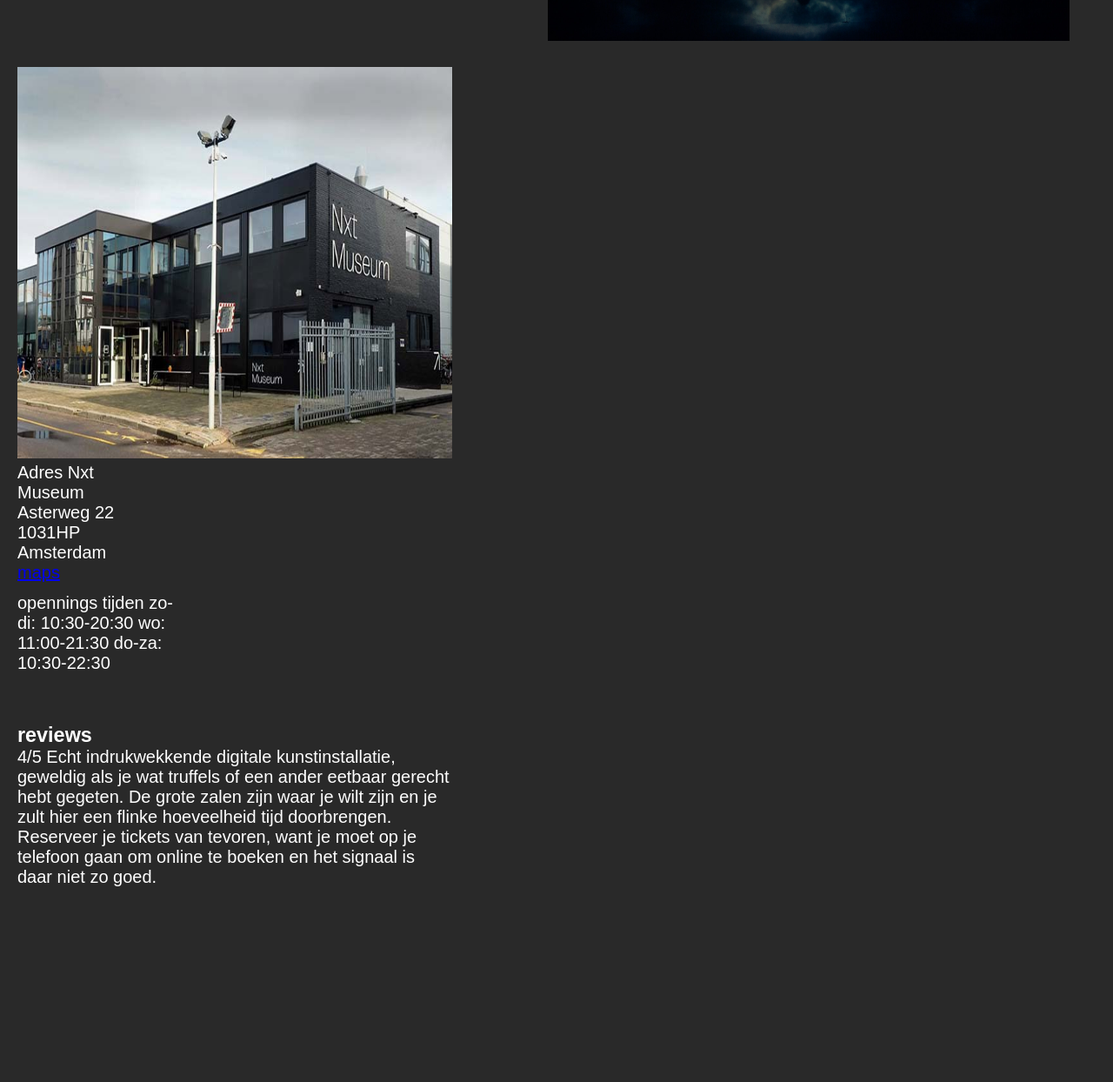
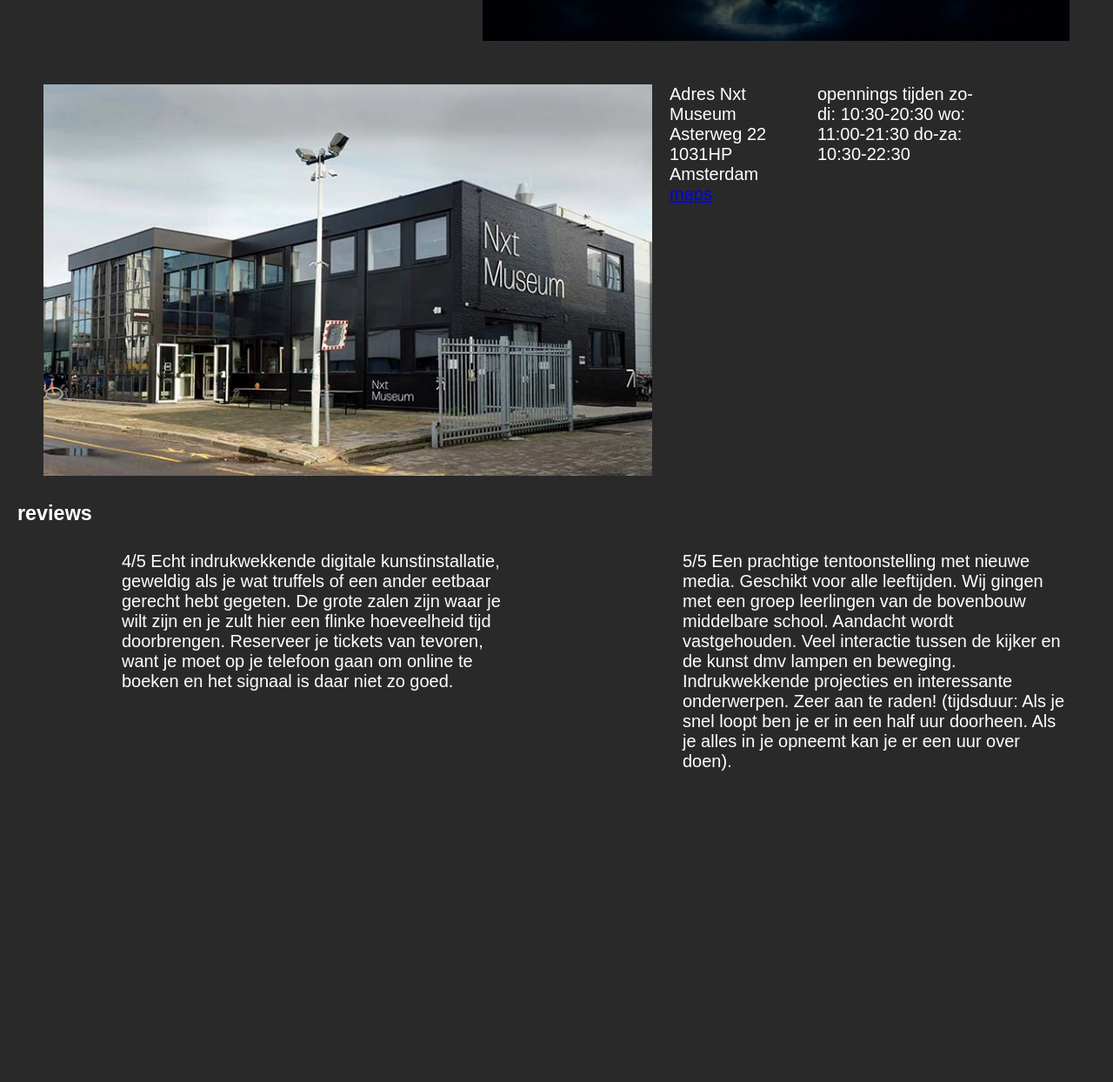
Before and after one commit to notsosaltyasiankid/BO2-NXT-museum-site, a plain HTML site: page index.html in a window 1280 px wide. Shown: the part 1536-2780 px from the top of the page at 87% size. After the commit the page ends 2720 px from the top, so only its background shows below. Drawn offline with Linux system fonts and the light colour scheme.

Commit message:
aanpassing reviews

```diff
--- a/css/style.css
+++ b/css/style.css
@@ -87,13 +87,13 @@ article{
 
 .foto4{
 
-    width: 600px;
+    width: 700px;
     height: 450px;
 
 }
 
 .foto5{
-    width: 500px;
+    width: 700px;
     height: 450px;
 
 }
@@ -148,3 +148,16 @@ footer{
     margin: 10px;
     gap: 20px;
 }
+
+.adresOpeningstijden{
+    display: flex;
+    margin: 10px;
+    gap: 20px;
+}
+
+.article-riview{
+    display: flex;
+    margin: 10px;
+    gap: 200px;
+    margin-left: 100px;
+}
--- a/index.html
+++ b/index.html
@@ -51,7 +51,7 @@
             <img class="foto4" src="img/nxt4.jpeg" alt="ruimte achtig">
         </article>
 
-
+        <article class="adresOpeningstijden">
         <img class="foto5" src="img/nxt5.jpg" alt="het nxt museum">
 
         <p class="adres">
@@ -67,9 +67,11 @@
         wo: 11:00-21:30
         do-za: 10:30-22:30
         </p>
+       </article>
 
         <h3 class="treviews">reviews</h3>
 
+        <article class="article-riview">
         <p class="reviews">
             4/5
             Echt indrukwekkende digitale kunstinstallatie,
@@ -91,7 +93,7 @@
             (tijdsduur: Als je snel loopt ben je er in een half uur doorheen.
             Als je alles in je opneemt kan je er een uur over doen).
         </p>
-        <img src="https://g.co/kgs/R2GaC1" alt="review">
+    </article>
 
     </article>
 
```
